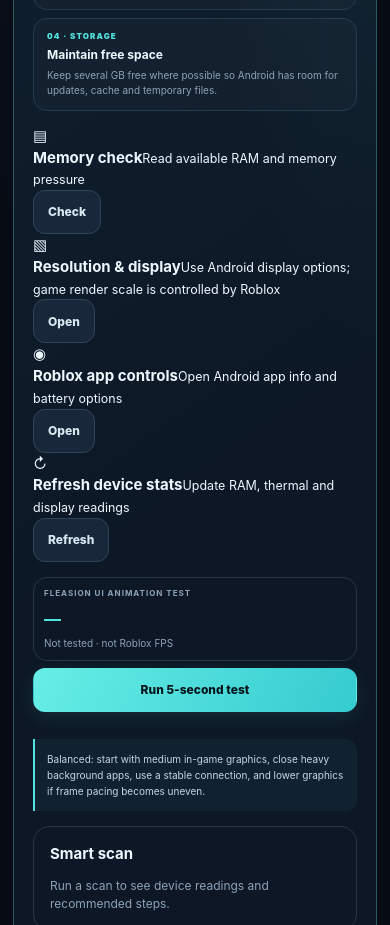
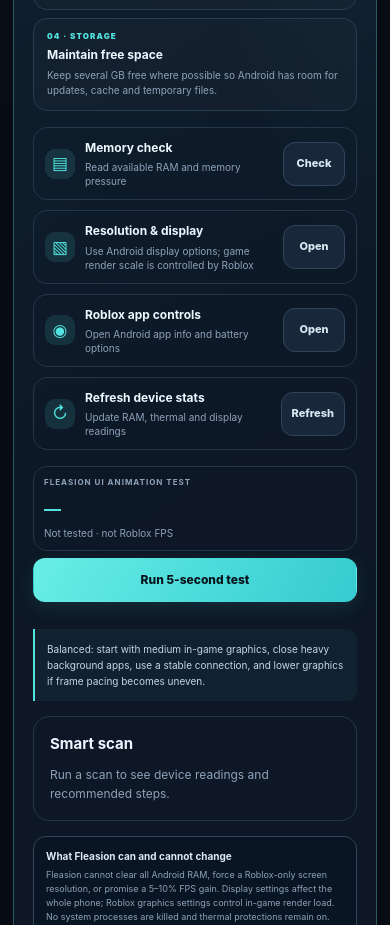
Before and after one commit to arjundarayan100-cloud/Fleasion-mobile, a website: page app/src/main/assets/workspace/index.html in a window 390 px wide. Shown: the part 1305-2230 px from the top of the page. Drawn offline with Linux system fonts and the light colour scheme.

Commit message:
Style FPS Lab 2.0 controls

```diff
--- a/app/src/main/assets/workspace/style.css
+++ b/app/src/main/assets/workspace/style.css
@@ -260,3 +260,6 @@ body.light .fps-profile-row select{background:#fff;color:var(--text);border-colo
 .tuneup-row b,.tuneup-row small{display:block}.tuneup-row b{font-size:12px}.tuneup-row small{font-size:11px;color:var(--muted);line-height:1.45;margin-top:3px}
 .tuneup-checklist .tuneup-native{border-top:1px solid var(--line);padding-top:12px;margin-top:8px}
 @media(max-width:520px){.optimizer-hero{gap:14px;padding:15px}.optimizer-orbit{width:82px;height:82px;flex-basis:82px}.optimizer-core{width:62px;height:62px;font-size:22px}.optimizer-copy>b{font-size:14px}.fps-metrics{gap:7px}.fps-metric{padding:10px}.fps-metric>b{font-size:17px}.fps-metric small{font-size:8px}.fps-benchmark{grid-template-columns:1fr}.fps-benchmark .fps-test{width:100%}}
+
+/* FPS Lab 2.0 controls */
+.fps-control-grid{display:grid;grid-template-columns:repeat(2,minmax(0,1fr));gap:10px;margin:16px 0}.fps-control-card{display:flex;align-items:center;gap:10px;min-width:0;padding:13px;border:1px solid var(--line);border-radius:14px;background:var(--card)}.fps-control-card>div{flex:1;min-width:0}.fps-control-card b,.fps-control-card small{display:block}.fps-control-card b{font-size:12px}.fps-control-card small{font-size:10px;color:var(--muted);line-height:1.4;margin-top:4px}.fps-control-card button{font-size:11px;padding:8px 10px;white-space:nowrap}.control-icon{width:30px;height:30px;flex:0 0 30px;display:grid;place-items:center;border-radius:10px;background:rgba(82,227,223,.12);color:var(--cyan);font-size:17px}@media(max-width:520px){.fps-control-grid{grid-template-columns:1fr}.fps-control-card{padding:11px}.fps-control-card button{min-width:62px}}
```
